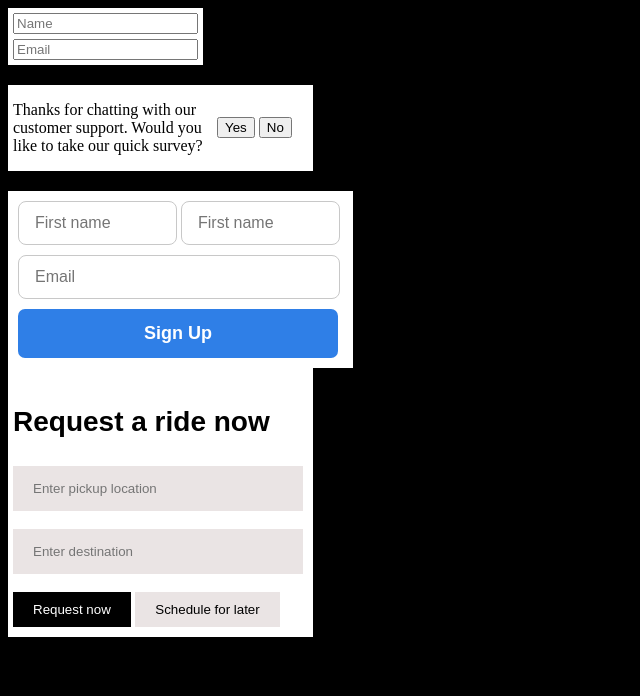
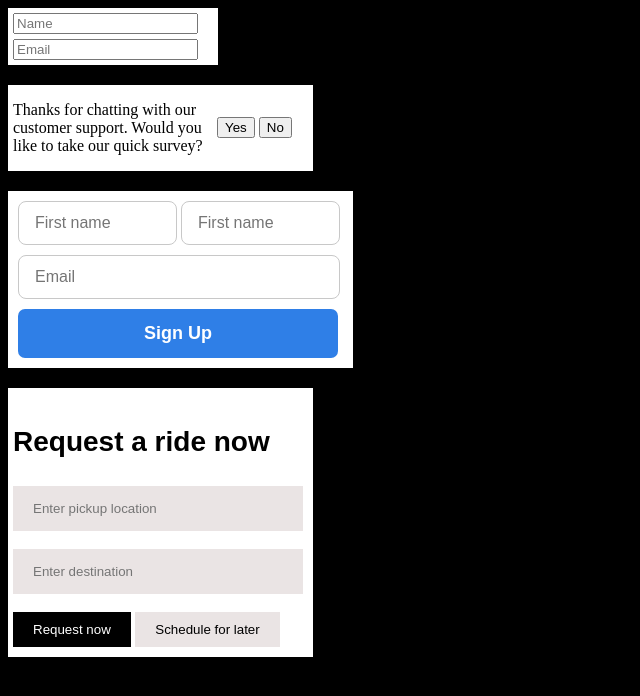
Before and after one commit to EtimIsrael/assignment8, a plain HTML site: page index.html in a window 1280 px wide. Shown: the whole page, without its empty margins (0-640 px from the left). Drawn offline with Linux system fonts and the light colour scheme.

Commit message:
Update index.css

```diff
--- a/index.css
+++ b/index.css
@@ -3,10 +3,11 @@ body{
 }
 .input{
   background-color: white;
-  width: 190px;
+  width: 200px;
   padding-left: 5px;
   padding-top: 5px;
   padding-bottom: 5px;
+  padding-right: 5px;
 }
 .input-email{
   margin-top: 5px;
@@ -90,6 +91,7 @@ body{
   padding-bottom: 10px;
   padding-top: 10px;
   width: 300px;
+  margin-top: 20px;
 }
 .request{
   font-size: 28px;
```
